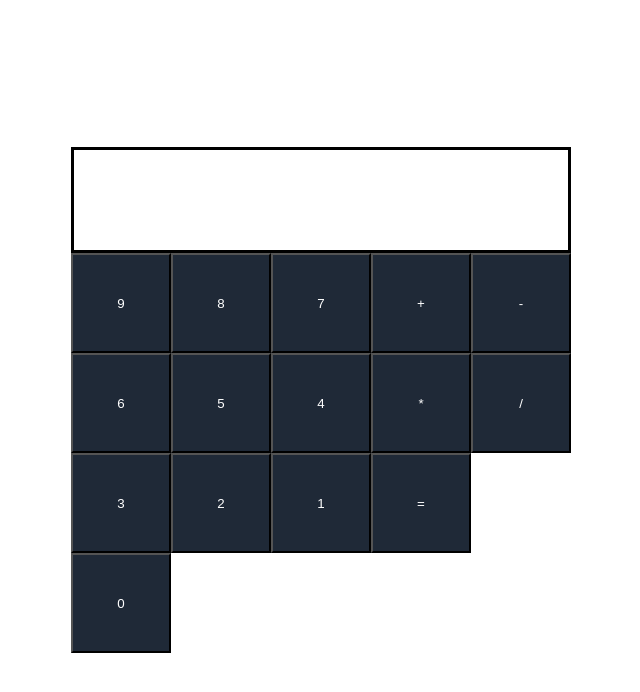
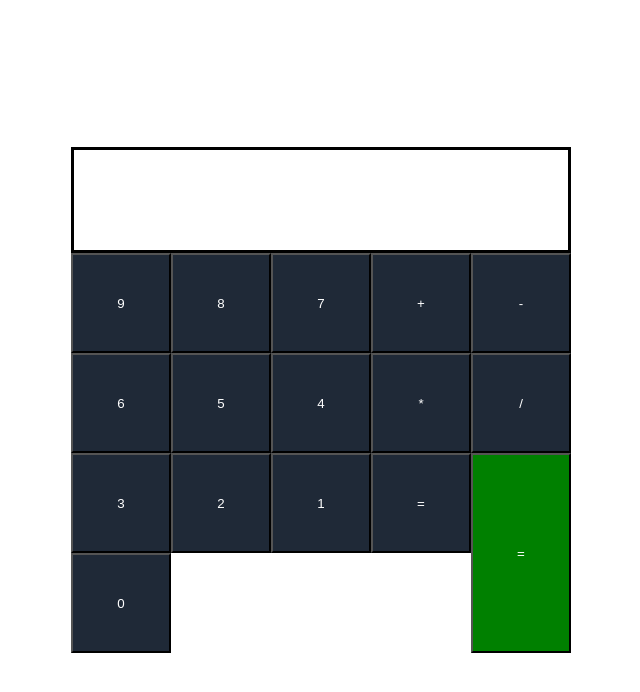
Before and after one commit to DjCr4y0n/calculator-project, a plain HTML site: page index.html in a window 1280 px wide. Shown: the whole page, without its empty margins (319-959 px from the left). Drawn offline with Linux system fonts and the light colour scheme.

Commit message:
add result button

```diff
--- a/script.js
+++ b/script.js
@@ -26,3 +26,12 @@
     fbutton.style.backgroundColor = '#1f2937'
     functionsContainer.appendChild(fbutton);
 }
+let resultButton = document.createElement('button');
+resultButton.style.textAlign = 'center';
+resultButton.className = 'button';
+resultButton.style.width = '100px';
+resultButton.style.height = '200px';
+resultButton.style.color = 'white';
+resultButton.textContent = '=';
+resultButton.style.backgroundColor = 'green';
+functionsContainer.appendChild(resultButton);
--- a/style.css
+++ b/style.css
@@ -11,7 +11,7 @@
     display: flex;
     flex-wrap: wrap;
     width: 200px;
-    height: 300px;
+    height: 400px;
 }
 
 .calculator-body
```
